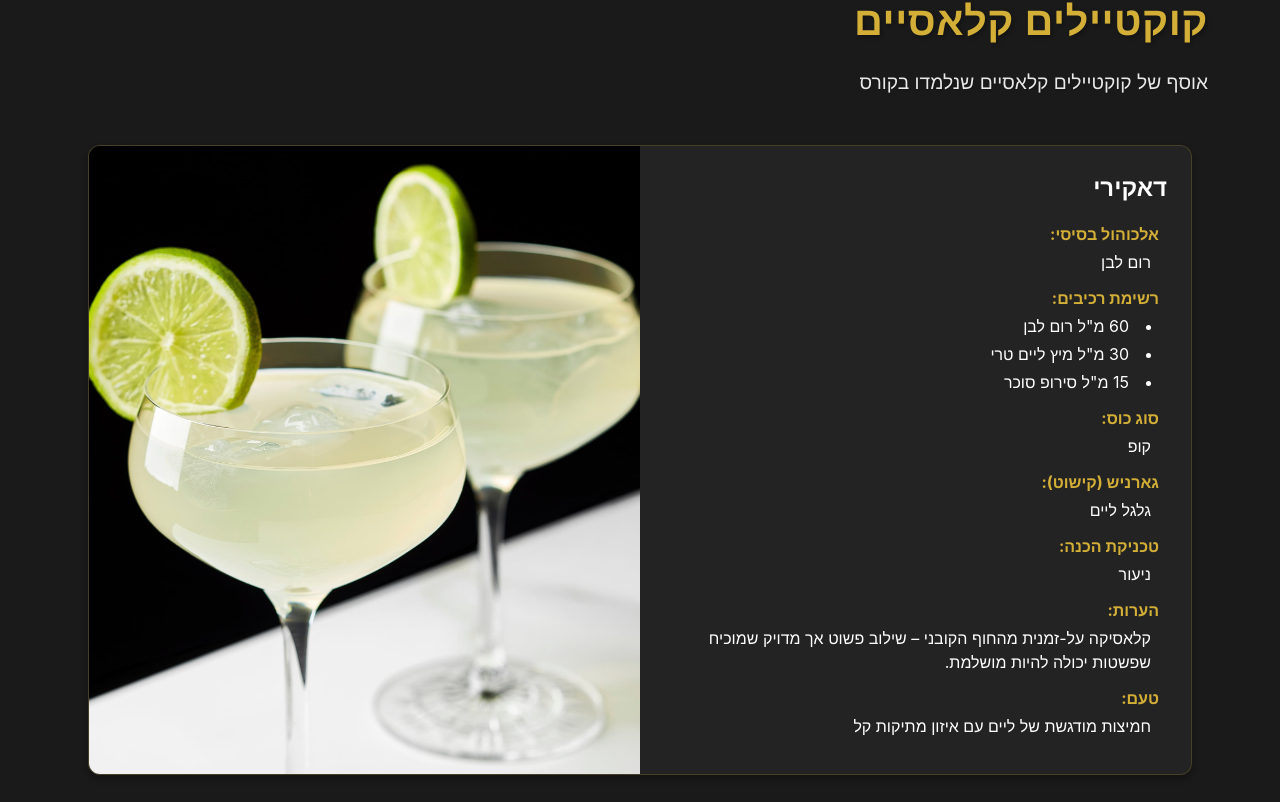
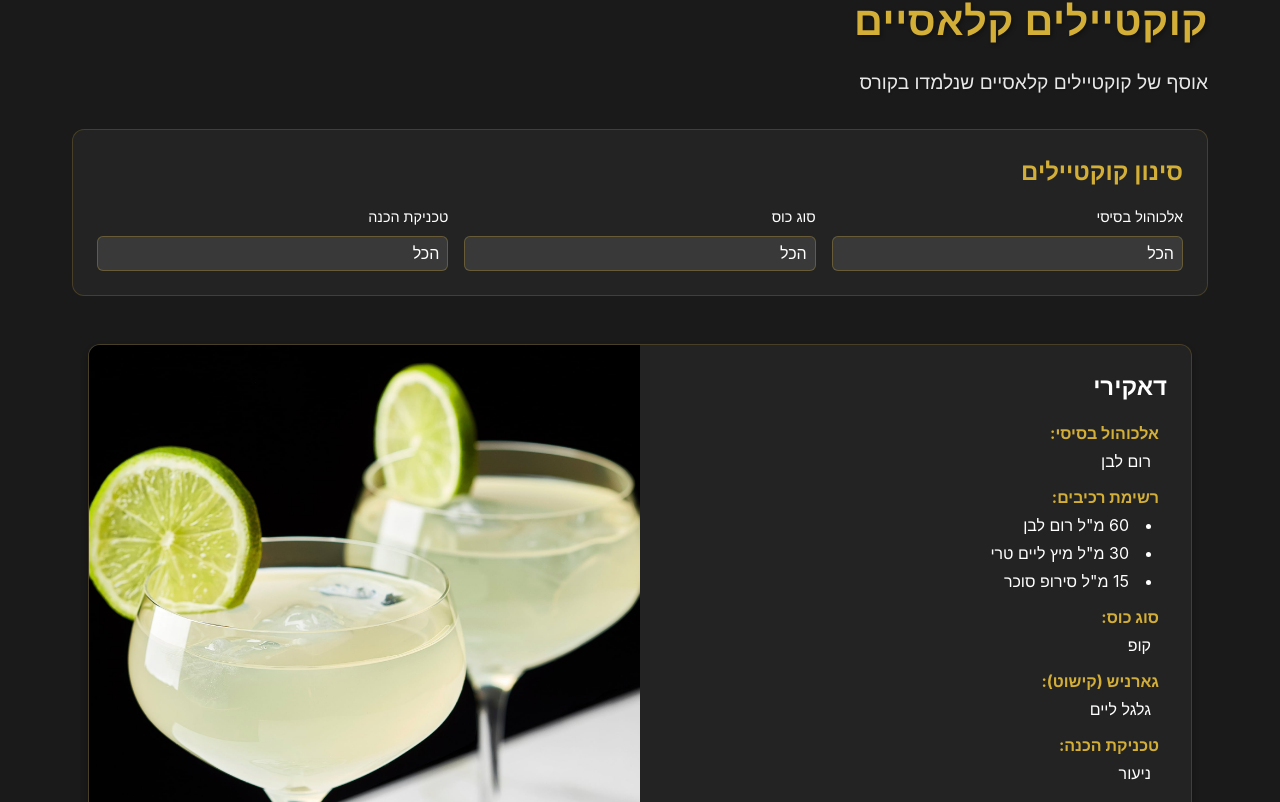
Before and after one commit to MayoG/Barman, a React (Vite) app: page /#/cocktails in a window 1280 px wide. Shown: the part 2938-3740 px from the top of the page. Built offline with nearby package versions, Linux system fonts and the light colour scheme.

Commit message:
Add options to filter the cocktails

```diff
--- a/src/data/cocktails.json
+++ b/src/data/cocktails.json
@@ -43,7 +43,7 @@
             "יין אדום לציפה"
         ],
         "glassType": "לואו-בול",
-        "preparationMethod": "ניעור + הצפה",
+        "preparationMethod": ["ניעור", "הצפה"],
         "notes": "שכבת יין אדום יוצרת מראה מרשים וטעם מורכב.",
         "flavorProfile": "סאוור קלאסי עם עומק פירותי מהיין",
         "image": "Cocktails/new_york_sour.jpg"
@@ -101,7 +101,7 @@
     {
         "id": 7,
         "name": "סזראק",
-        "baseSpirit": "ריי ויסקי / קוניאק",
+        "baseSpirit": ["ריי ויסקי", "קוניאק"],
         "ingredients": [
             "60 מ\"ל ריי ויסקי או קוניאק",
             "3 דשים פיישוד'ס ביטר",
@@ -110,7 +110,7 @@
         ],
         "glassType": "לואו-בול",
         "garnish": "קליפת לימון",
-        "preparationMethod": "ערבוב + שטיפה",
+        "preparationMethod": ["ערבוב", "שטיפה"],
         "notes": "וריאציה ניו אורלינסית לאולד פאשנד – עם ארומה ייחודית של אבסנט.",
         "flavorProfile": "חזק, ארומטי, עם נגיעה עשבית וחריפות עדינה",
         "image": "Cocktails/sazerac.jpg"
@@ -152,7 +152,7 @@
     {
         "id": 10,
         "name": "מרטיני",
-        "baseSpirit": "ג׳ין / וודקה",
+        "baseSpirit": ["ג׳ין", "וודקה"],
         "ingredients": [
             "60 מ\"ל ספיריט (ג׳ין או וודקה)",
             "15 מ\"ל ורמוט אקסטרה דריי",
@@ -273,7 +273,7 @@
       ],
       "glassType": "היי-בול",
       "garnish": "פלח ליים",
-      "preparationMethod": "בנייה ישירה בכוס עם קרח",
+      "preparationMethod": "בנייה",
       "notes": "קוקטייל קלאסי מהאיים הקריביים – שילוב מרענן של רום, קולה וליים עם סיפור היסטורי של חירות.",
       "flavorProfile": "מרענן, מתוק עם חמיצות קלה ולחמיצות הדרית",
       "image": "Cocktails/cuba_libre.jpg"
--- a/src/pages/Cocktails.jsx
+++ b/src/pages/Cocktails.jsx
@@ -1,4 +1,4 @@
-import React from 'react';
+import React, { useState, useMemo } from 'react';
 import styled from '@emotion/styled';
 import cocktailsData from '../data/cocktails.json';
 
@@ -140,8 +140,164 @@ const SectionDescription = styled.p`
   text-shadow: 1px 1px 2px rgba(0, 0, 0, 0.2);
 `;
 
+const FilterContainer = styled.div`
+  background-color: rgba(36, 36, 36, 0.95);
+  border-radius: 12px;
+  padding: 1.5rem;
+  margin-bottom: 2rem;
+  border: 1px solid rgba(212, 175, 55, 0.2);
+  backdrop-filter: blur(8px);
+`;
+
+const FilterTitle = styled.h3`
+  color: #d4af37;
+  margin-bottom: 1rem;
+  font-size: 1.5rem;
+  text-align: right;
+`;
+
+const FilterGrid = styled.div`
+  display: grid;
+  grid-template-columns: repeat(auto-fit, minmax(200px, 1fr));
+  gap: 1rem;
+`;
+
+const FilterSelectWrapper = styled.div`
+  position: relative;
+  width: 100%;
+`;
+
+const ClearButton = styled.button`
+  position: absolute;
+  left: 8px;
+  top: 50%;
+  transform: translateY(-50%);
+  background: none;
+  border: none;
+  color: #d4af37;
+  cursor: pointer;
+  padding: 4px;
+  display: flex;
+  align-items: center;
+  justify-content: center;
+  opacity: 0.7;
+  transition: opacity 0.2s ease;
+
+  &:hover {
+    opacity: 1;
+  }
+
+  svg {
+    width: 16px;
+    height: 16px;
+  }
+`;
+
+const FilterSelect = styled.select`
+  background-color: rgba(255, 255, 255, 0.1);
+  border: 1px solid rgba(212, 175, 55, 0.3);
+  color: #ffffff;
+  padding: 0.5rem;
+  padding-left: 2rem;
+  border-radius: 6px;
+  width: 100%;
+  font-size: 1rem;
+  cursor: pointer;
+  transition: border-color 0.3s ease;
+  appearance: none;
+  -webkit-appearance: none;
+  -moz-appearance: none;
+  background-image: none;
+
+  &:focus {
+    outline: none;
+    border-color: #d4af37;
+  }
+
+  option {
+    background-color: #242424;
+  }
+
+  &::-ms-expand {
+    display: none;
+  }
+`;
+
+const FilterLabel = styled.label`
+  color: #ffffff;
+  display: block;
+  margin-bottom: 0.5rem;
+  font-size: 0.9rem;
+`;
+
 const Cocktails = () => {
   const { cocktails, FernetCocktails } = cocktailsData;
+  const [filters, setFilters] = useState({
+    baseSpirit: '',
+    glassType: '',
+    preparationMethod: ''
+  });
+
+  // Get unique values for each filter
+  const filterOptions = useMemo(() => {
+    const options = {
+      baseSpirit: new Set(),
+      glassType: new Set(),
+      preparationMethod: new Set()
+    };
+
+    cocktails.forEach(cocktail => {
+      if (cocktail.baseSpirit) {
+        // Handle both string and array cases for baseSpirit
+        const spirits = Array.isArray(cocktail.baseSpirit)
+          ? cocktail.baseSpirit
+          : [cocktail.baseSpirit];
+        spirits.forEach(spirit => options.baseSpirit.add(spirit));
+      }
+      if (cocktail.glassType) options.glassType.add(cocktail.glassType);
+      if (cocktail.preparationMethod) {
+        // Handle both string and array cases for preparationMethod
+        const methods = Array.isArray(cocktail.preparationMethod)
+          ? cocktail.preparationMethod
+          : [cocktail.preparationMethod];
+        methods.forEach(method => options.preparationMethod.add(method));
+      }
+    });
+
+    return {
+      baseSpirit: Array.from(options.baseSpirit).sort(),
+      glassType: Array.from(options.glassType).sort(),
+      preparationMethod: Array.from(options.preparationMethod).sort()
+    };
+  }, [cocktails]);
+
+  // Filter cocktails based on selected filters
+  const filteredCocktails = useMemo(() => {
+    return cocktails.filter(cocktail => {
+      const baseSpiritMatch = !filters.baseSpirit ||
+        (Array.isArray(cocktail.baseSpirit)
+          ? cocktail.baseSpirit.includes(filters.baseSpirit)
+          : cocktail.baseSpirit === filters.baseSpirit);
+
+      const preparationMethodMatch = !filters.preparationMethod ||
+        (Array.isArray(cocktail.preparationMethod)
+          ? cocktail.preparationMethod.includes(filters.preparationMethod)
+          : cocktail.preparationMethod === filters.preparationMethod);
+
+      return (
+        baseSpiritMatch &&
+        (!filters.glassType || cocktail.glassType === filters.glassType) &&
+        preparationMethodMatch
+      );
+    });
+  }, [cocktails, filters]);
+
+  const handleFilterChange = (filterType, value) => {
+    setFilters(prev => ({
+      ...prev,
+      [filterType]: value
+    }));
+  };
 
   return (
     <CocktailsContainer>
@@ -162,7 +318,11 @@ const Cocktails = () => {
               {cocktail.baseSpirit && (
                 <DetailItem>
                   <strong>אלכוהול בסיסי:</strong>
-                  <span>{cocktail.baseSpirit}</span>
+                  <span>
+                    {Array.isArray(cocktail.baseSpirit)
+                      ? cocktail.baseSpirit.join(' / ')
+                      : cocktail.baseSpirit}
+                  </span>
                 </DetailItem>
               )}
               {cocktail.ingredients && cocktail.ingredients.length > 0 && (
@@ -190,7 +350,11 @@ const Cocktails = () => {
               {cocktail.preparationMethod && (
                 <DetailItem>
                   <strong>טכניקת הכנה:</strong>
-                  <span>{cocktail.preparationMethod}</span>
+                  <span>
+                    {Array.isArray(cocktail.preparationMethod)
+                      ? cocktail.preparationMethod.join(' + ')
+                      : cocktail.preparationMethod}
+                  </span>
                 </DetailItem>
               )}
               {cocktail.notes && (
@@ -214,8 +378,84 @@ const Cocktails = () => {
       <SectionDescription>
         אוסף של קוקטיילים קלאסיים שנלמדו בקורס
       </SectionDescription>
+
+      <FilterContainer>
+        <FilterTitle>סינון קוקטיילים</FilterTitle>
+        <FilterGrid>
+          <div>
+            <FilterLabel>אלכוהול בסיסי</FilterLabel>
+            <FilterSelectWrapper>
+              <FilterSelect
+                value={filters.baseSpirit}
+                onChange={(e) => handleFilterChange('baseSpirit', e.target.value)}
+              >
+                <option value="">הכל</option>
+                {filterOptions.baseSpirit.map((spirit) => (
+                  <option key={spirit} value={spirit}>
+                    {spirit}
+                  </option>
+                ))}
+              </FilterSelect>
+              {filters.baseSpirit && (
+                <ClearButton onClick={() => handleFilterChange('baseSpirit', '')}>
+                  <svg viewBox="0 0 24 24" fill="none" stroke="currentColor" strokeWidth="2">
+                    <path d="M18 6L6 18M6 6l12 12" />
+                  </svg>
+                </ClearButton>
+              )}
+            </FilterSelectWrapper>
+          </div>
+          <div>
+            <FilterLabel>סוג כוס</FilterLabel>
+            <FilterSelectWrapper>
+              <FilterSelect
+                value={filters.glassType}
+                onChange={(e) => handleFilterChange('glassType', e.target.value)}
+              >
+                <option value="">הכל</option>
+                {filterOptions.glassType.map((glass) => (
+                  <option key={glass} value={glass}>
+                    {glass}
+                  </option>
+                ))}
+              </FilterSelect>
+              {filters.glassType && (
+                <ClearButton onClick={() => handleFilterChange('glassType', '')}>
+                  <svg viewBox="0 0 24 24" fill="none" stroke="currentColor" strokeWidth="2">
+                    <path d="M18 6L6 18M6 6l12 12" />
+                  </svg>
+                </ClearButton>
+              )}
+            </FilterSelectWrapper>
+          </div>
+          <div>
+            <FilterLabel>טכניקת הכנה</FilterLabel>
+            <FilterSelectWrapper>
+              <FilterSelect
+                value={filters.preparationMethod}
+                onChange={(e) => handleFilterChange('preparationMethod', e.target.value)}
+              >
+                <option value="">הכל</option>
+                {filterOptions.preparationMethod.map((method) => (
+                  <option key={method} value={method}>
+                    {method}
+                  </option>
+                ))}
+              </FilterSelect>
+              {filters.preparationMethod && (
+                <ClearButton onClick={() => handleFilterChange('preparationMethod', '')}>
+                  <svg viewBox="0 0 24 24" fill="none" stroke="currentColor" strokeWidth="2">
+                    <path d="M18 6L6 18M6 6l12 12" />
+                  </svg>
+                </ClearButton>
+              )}
+            </FilterSelectWrapper>
+          </div>
+        </FilterGrid>
+      </FilterContainer>
+
       <CocktailsGrid>
-        {cocktails.map((cocktail) => (
+        {filteredCocktails.map((cocktail) => (
           <CocktailCard key={cocktail.id}>
             <CocktailImage>
               <img src={cocktail.image} alt={cocktail.name} />
@@ -225,7 +465,11 @@ const Cocktails = () => {
               {cocktail.baseSpirit && (
                 <DetailItem>
                   <strong>אלכוהול בסיסי:</strong>
-                  <span>{cocktail.baseSpirit}</span>
+                  <span>
+                    {Array.isArray(cocktail.baseSpirit)
+                      ? cocktail.baseSpirit.join(' / ')
+                      : cocktail.baseSpirit}
+                  </span>
                 </DetailItem>
               )}
               {cocktail.ingredients && cocktail.ingredients.length > 0 && (
@@ -253,7 +497,11 @@ const Cocktails = () => {
               {cocktail.preparationMethod && (
                 <DetailItem>
                   <strong>טכניקת הכנה:</strong>
-                  <span>{cocktail.preparationMethod}</span>
+                  <span>
+                    {Array.isArray(cocktail.preparationMethod)
+                      ? cocktail.preparationMethod.join(' + ')
+                      : cocktail.preparationMethod}
+                  </span>
                 </DetailItem>
               )}
               {cocktail.notes && (
```
